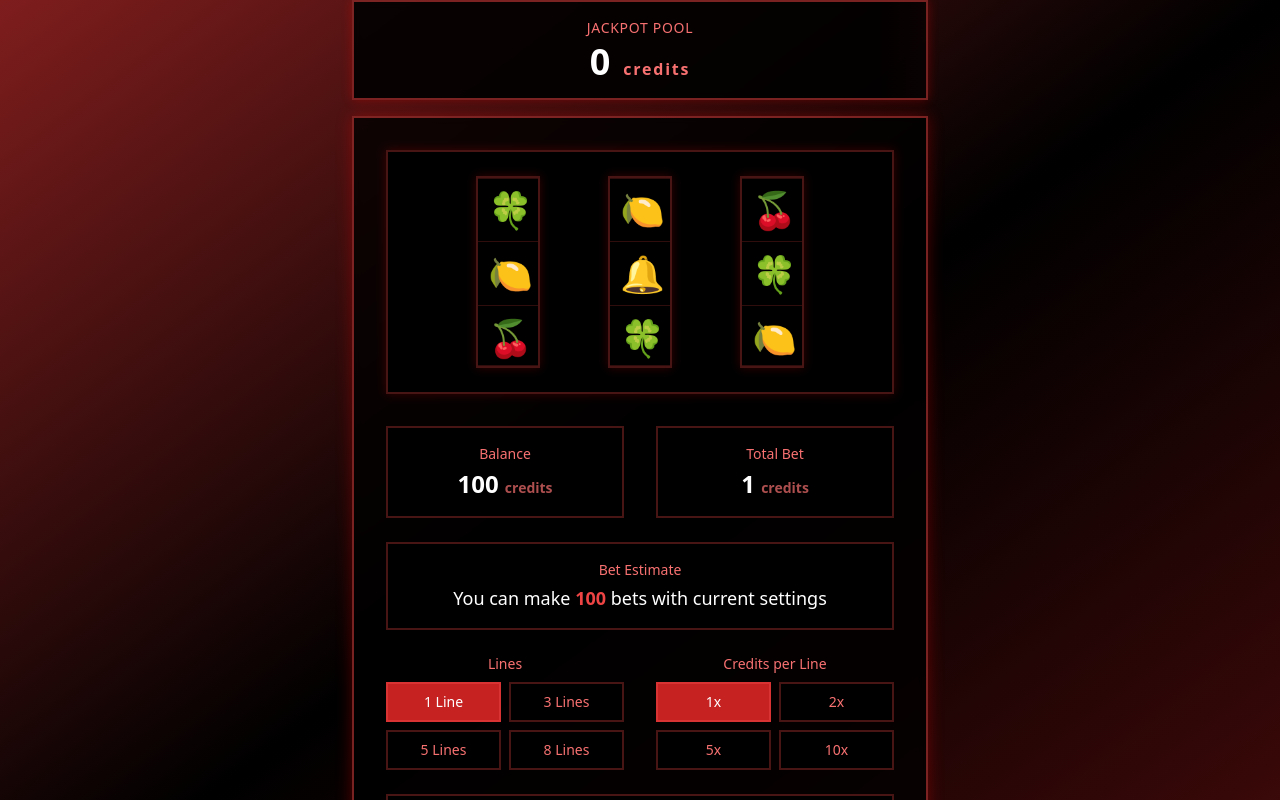
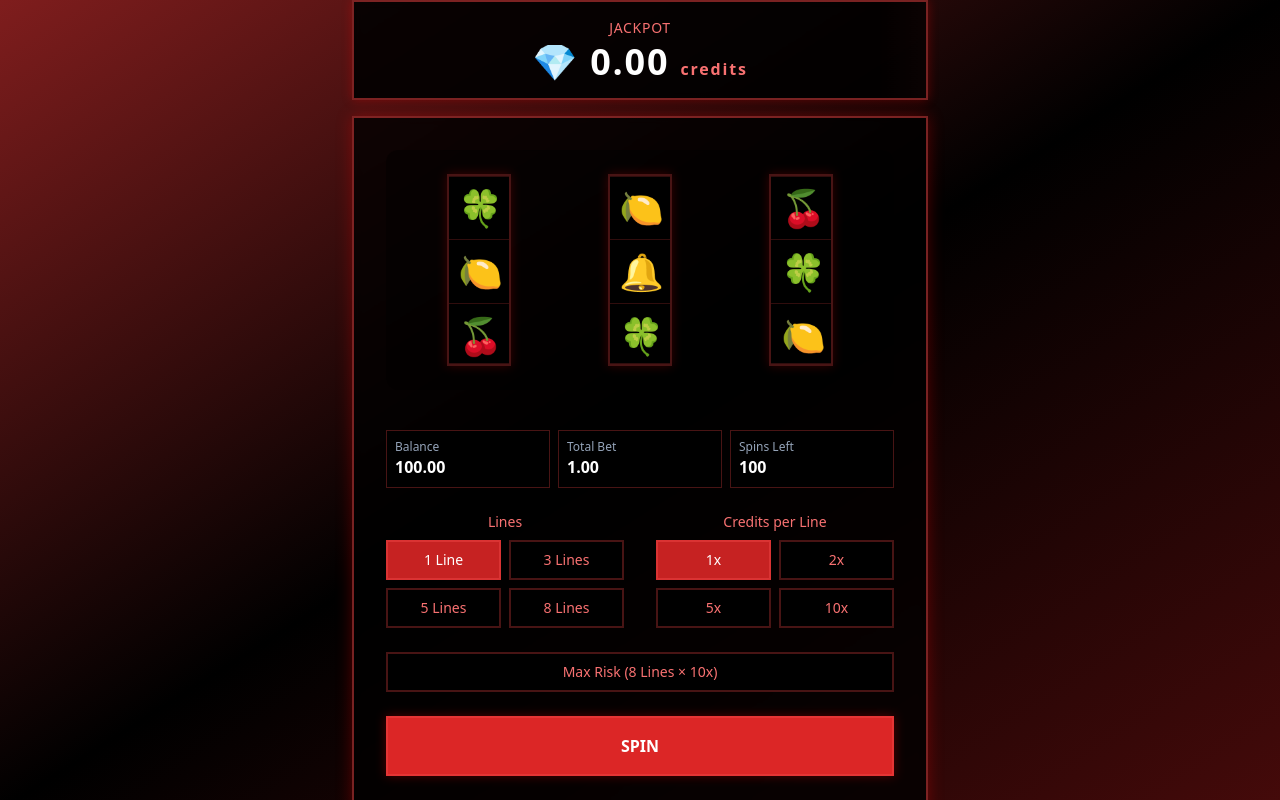
Before and after one commit to Rubyt0x/nitro, a React (Vite) app: page / in a window 1280 px wide. Shown: the top 800 px of the page. Built offline with nearby package versions, Linux system fonts and the light colour scheme.

Commit message:
UI improvements: 1. Larger reels with better spacing 2. Updated jackpot display with emoji 3. Condensed stats panel

```diff
--- a/src/components/BettingPanel.tsx
+++ b/src/components/BettingPanel.tsx
@@ -15,6 +15,18 @@ export const BettingPanel = ({ balance, onBetChange, disabled }: BettingPanelPro
   const [totalBet, setTotalBet] = useState(0);
   const [estimatedBets, setEstimatedBets] = useState(0);
 
+  const formatNumber = (num: number): string => {
+    if (num >= 1000000000) {
+      return (num / 1000000000).toFixed(2) + 'bn';
+    } else if (num >= 1000000) {
+      return (num / 1000000).toFixed(2) + 'M';
+    } else if (num >= 1000) {
+      return (num / 1000).toFixed(2) + 'K';
+    } else {
+      return num.toFixed(2);
+    }
+  };
+
   useEffect(() => {
     const newTotalBet = selectedLines.lines.length * selectedMultiplier.value;
     setTotalBet(newTotalBet);
@@ -29,33 +41,20 @@ export const BettingPanel = ({ balance, onBetChange, disabled }: BettingPanelPro
 
   return (
     <div className="flex flex-col items-center gap-4 sm:gap-6 w-full">
-      {/* Balance and Total Bet */}
-      <div className="grid grid-cols-2 gap-4 sm:gap-8 w-full">
-        <div className="flex flex-col items-center space-y-1 bg-black/90 backdrop-blur-sm p-3 sm:p-4 rounded-none border-2 border-red-500/30">
-          <div className="text-xs sm:text-sm font-medium text-red-400 font-press-start">Balance</div>
-          <div className="text-xl sm:text-2xl font-bold text-white font-press-start">
-            {balance} <span className="text-red-400/70 text-xs sm:text-sm font-press-start">credits</span>
-          </div>
+      {/* Balance, Total Bet, and Bet Estimate */}
+      <div className="grid grid-cols-3 gap-2 w-full">
+        <div className="bg-black/50 backdrop-blur-sm rounded-none p-2 border border-red-500/30">
+          <div className="text-slate-400 text-xs font-press-start">Balance</div>
+          <div className="text-white font-semibold font-press-start">{formatNumber(balance)}</div>
         </div>
-        <div className="flex flex-col items-center space-y-1 bg-black/90 backdrop-blur-sm p-3 sm:p-4 rounded-none border-2 border-red-500/30">
-          <div className="text-xs sm:text-sm font-medium text-red-400 font-press-start">Total Bet</div>
-          <div className="text-xl sm:text-2xl font-bold text-white font-press-start">
-            {totalBet} <span className="text-red-400/70 text-xs sm:text-sm font-press-start">credits</span>
-          </div>
+        <div className="bg-black/50 backdrop-blur-sm rounded-none p-2 border border-red-500/30">
+          <div className="text-slate-400 text-xs font-press-start">Total Bet</div>
+          <div className="text-white font-semibold font-press-start">{formatNumber(totalBet)}</div>
         </div>
-      </div>
-
-      {/* Bet Estimate */}
-      <div className="bg-black/90 backdrop-blur-sm p-3 sm:p-4 rounded-none w-full text-center border-2 border-red-500/30">
-        <div className="text-xs sm:text-sm text-red-400 mb-1 font-press-start">Bet Estimate</div>
-        <div className="text-base sm:text-lg font-medium text-white font-press-start">
-          You can make <span className="font-bold text-red-500 font-press-start">{estimatedBets}</span> bet{estimatedBets !== 1 ? 's' : ''} with current settings
+        <div className="bg-black/50 backdrop-blur-sm rounded-none p-2 border border-red-500/30">
+          <div className="text-slate-400 text-xs font-press-start">Spins Left</div>
+          <div className="text-white font-semibold font-press-start">{estimatedBets}</div>
         </div>
-        {estimatedBets === 0 && (
-          <div className="text-xs sm:text-sm text-red-500 mt-1">
-            Not enough credits for this bet
-          </div>
-        )}
       </div>
 
       {/* Betting Controls */}
--- a/src/components/SlotMachine.tsx
+++ b/src/components/SlotMachine.tsx
@@ -19,7 +19,7 @@ export const SlotMachine = () => {
   const [showResetDialog, setShowResetDialog] = useState(false);
   const [totalBet, setTotalBet] = useState(0);
   const [selectedLines, setSelectedLines] = useState<number[]>([]);
-  const [jackpotPool, setJackpotPool] = useState(0);
+  const [jackpotPool, setJackpotPool] = useState(0.00);
   const [isPulsing, setIsPulsing] = useState(false);
 
   useEffect(() => {
@@ -42,8 +42,8 @@ export const SlotMachine = () => {
     setBalance(prev => prev - totalBet);
 
     // Add 10% of the bet to the jackpot pool
-    const jackpotContribution = Math.floor(totalBet * 0.1);
-    setJackpotPool(prev => prev + jackpotContribution);
+    const jackpotContribution = Number((totalBet * 0.1).toFixed(2));
+    setJackpotPool(prev => Number((prev + jackpotContribution).toFixed(2)));
 
     const newResult = generateResultMatrix();
     setResult(newResult);
@@ -72,6 +72,13 @@ export const SlotMachine = () => {
     setJackpotPool(0);
   };
 
+  const formatNumber = (num: number) => {
+    return new Intl.NumberFormat('en-US', {
+      minimumFractionDigits: 2,
+      maximumFractionDigits: 2
+    }).format(num);
+  };
+
   return (
     <div className="min-h-screen flex justify-center items-center px-4 sm:px-6 md:px-8 bg-gradient-to-br from-red-900 via-black to-red-950">
       <div className="w-full max-w-md sm:max-w-lg md:max-w-xl flex flex-col items-center">
@@ -81,9 +88,9 @@ export const SlotMachine = () => {
           <div className="absolute inset-0 bg-gradient-to-r from-red-500/0 via-red-500/20 to-red-500/0 animate-shimmer"></div>
           <div className="relative">
             <div className="text-center">
-              <div className="text-xs sm:text-sm font-medium text-red-400 mb-1 font-press-start tracking-wider">JACKPOT POOL</div>
+              <div className="text-xs sm:text-sm font-medium text-red-400 mb-1 font-press-start tracking-wider">JACKPOT</div>
               <div className="text-2xl sm:text-3xl md:text-4xl font-bold text-white font-press-start tracking-wider">
-                {jackpotPool.toLocaleString()} <span className="text-red-400 text-sm sm:text-base font-press-start">credits</span>
+                💎 {formatNumber(jackpotPool)} <span className="text-red-400 text-sm sm:text-base font-press-start">credits</span>
               </div>
               {jackpotPool > 1000 && (
                 <div className="text-xs sm:text-sm text-red-400 mt-2 font-press-start animate-bounce">
@@ -96,11 +103,11 @@ export const SlotMachine = () => {
 
         <div className="bg-black/80 backdrop-blur-sm rounded-none p-4 sm:p-6 md:p-8 shadow-[0_0_15px_rgba(255,0,0,0.3)] border-2 border-red-500/50 w-full">
           {/* Reels Container */}
-          <div className={`flex justify-center items-center gap-2 sm:gap-3 bg-black/90 backdrop-blur-sm p-3 sm:p-4 md:p-6 rounded-none border-2 border-red-500/30 shadow-[0_0_10px_rgba(255,0,0,0.2)] transition-all duration-300 ${
+          <div className={`flex justify-center items-center gap-4 sm:gap-6 p-4 sm:p-6 bg-black/40 rounded-xl shadow-inner transition-all duration-300 ${
             spinning ? 'shadow-[0_0_20px_rgba(255,0,0,0.5)]' : ''
           }`}>
             {[0, 1, 2].map(i => (
-              <div key={i} className="flex-1 basis-1/3 max-w-[80px] sm:max-w-[100px] md:max-w-[120px] flex justify-center">
+              <div key={i} className="flex-1 basis-1/3 max-w-[100px] sm:max-w-[120px] md:max-w-[140px] flex justify-center">
                 <Reel
                   finalSymbols={result[i]}
                   spinning={spinning}
@@ -111,7 +118,7 @@ export const SlotMachine = () => {
           </div>
 
           {/* Betting Panel */}
-          <div className="mt-4 sm:mt-6 md:mt-8">
+          <div className="mt-6 sm:mt-8 md:mt-10">
             <BettingPanel
               balance={balance}
               onBetChange={handleBetChange}
```
